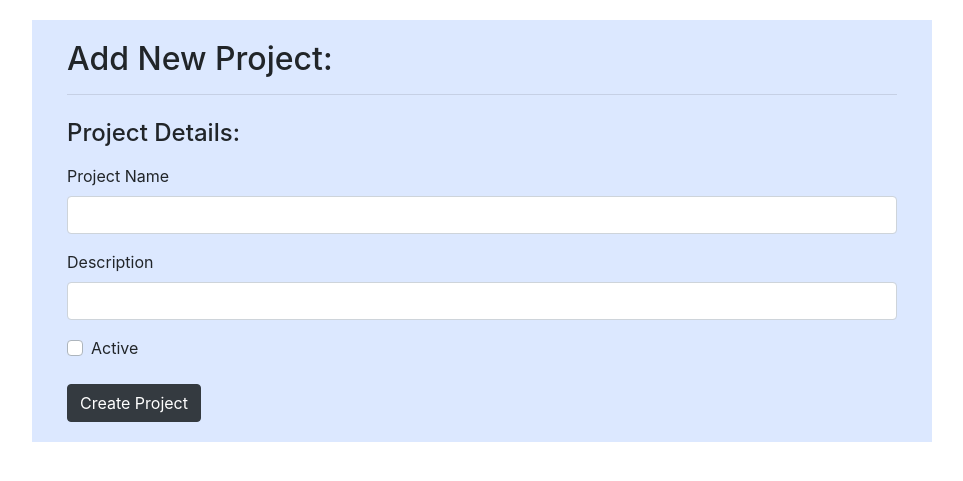
After one commit to handskadi/employee_attendance_app, a Flask app: template templates/project.html in a window 1280 px wide. The commit adds this page. Shown: the top 481 px of the page, without its empty margins (158-1121 px from the left). Run offline with Flask 3, Linux system fonts and the light colour scheme; the template is opened without the code that fills it: values that come from a table or form of the project are taken from there, others are empty; some libraries are stand-ins or nearby versions.

Commit message:
Create employee, Create Project

```diff
--- a/app.py
+++ b/app.py
@@ -2,7 +2,7 @@ import os
 from dotenv import load_dotenv
 from flask import Flask, render_template, redirect, url_for, request, session, flash
 from flask_wtf import FlaskForm
-from wtforms import StringField, PasswordField, SubmitField, SelectField, DateField, IntegerField
+from wtforms import StringField, PasswordField, SubmitField, SelectField, DateField, IntegerField, BooleanField
 from wtforms.validators import DataRequired, Email, ValidationError
 import bcrypt
 from flask_mysqldb import MySQL
@@ -24,9 +24,30 @@ mysql = MySQL(app)
 
 class CreateForm(FlaskForm):
     project_name = StringField("Project Name", validators=[DataRequired()])
-    is_active = BooleanField("Is Active", validators=[DataRequired()])
+    is_active = BooleanField("Active")
     description = StringField("Description", validators=[DataRequired()])
+    submit = SubmitField("Create Project")
 
+@app.route('/project', methods=['GET','POST'])
+def project():
+    # Read data From database
+    cursor = mysql.connection.cursor()
+    cursor.execute("SELECT * FROM user WHERE email=%s", ('wafa@marouani.com',))
+    user = cursor.fetchone()
+    if user and 'user_id' in session and session['user_id'] == 1:
+        form = CreateForm()
+        if form.validate_on_submit():
+            project_name = form.project_name.data
+            is_active = form.is_active.data
+            description = form.description.data
+            cursor = mysql.connection.cursor()
+            print("I got here")
+            cursor.execute("INSERT INTO project (project_name, is_active, description) VALUES (%s,%s,%s)", (project_name, is_active, description))
+            mysql.connection.commit()
+            cursor.close()
+            return redirect(url_for('dashboard'))
+        return render_template('project.html', form=form)
+    return redirect(url_for('login'))
 
 class RegisterForm(FlaskForm):
     first_name = StringField("First Name", validators=[DataRequired()])
@@ -40,7 +61,7 @@ class RegisterForm(FlaskForm):
     # retrive  all projects
     with app.app_context():
         cursor = mysql.connection.cursor()
-        cursor.execute("SELECT * FROM project")
+        cursor.execute("SELECT * FROM project WHERE is_active='1'")
         projects = cursor.fetchall()
         cursor.close()
         project_choices =  [(str(project[0]), project[1]) for project in projects]
@@ -72,26 +93,6 @@ class LoginForm(FlaskForm):
 @app.route('/')
 def index():
     return render_template('index.html')
-
-@app.route('/project', methods=['GET','POST'])
-def project():
-    # Read data From database
-    cursor = mysql.connection.cursor()
-    cursor.execute("SELECT * FROM user WHERE email=%s", ('wafa@marouani.com',))
-    user = cursor.fetchone()
-    if user and 'user_id' in session and session['user_id'] == 1:
-        form = CreateForm()
-        if form.validate_on_submit():
-            project_name = form.project_name.data
-            description = form.description.data
-
-            cursor = mysql.connection.cursor()
-            cursor.execute("INSERT INTO user (username, email, password) VALUES (%s,%s,%s)", (username, email, hashed_password))
-            cursor.close()
-            return redirect(url_for('dashboard'))
-        return render_template('project.html', form=form)
-    return redirect(url_for('login'))
-
 
 @app.route('/register', methods=['GET','POST'])
 def register():
@@ -170,10 +171,12 @@ def dashboard():
         all_users = cursor.fetchall()
         cursor.execute("SELECT * FROM employee")
         all_employees = cursor.fetchall()
+        cursor.execute("SELECT * FROM project")
+        all_projects = cursor.fetchall()
         cursor.close()
 
         if user:
-            return render_template('dashboard.html', user=user, all_users=all_users, all_employees=all_employees)
+            return render_template('dashboard.html', user=user, all_users=all_users, all_employees=all_employees, all_projects=all_projects)
     return redirect(url_for('login'))
 
 @app.route('/logout')
--- /dev/null
+++ b/templates/project.html
@@ -0,0 +1,56 @@
+{% extends 'app.html'%}
+{% block content %}
+
+<div class="container">
+    <h2>Add New Project:</h2>
+    <form action="/project" method="POST">
+        {{ form.hidden_tag() }}
+        <hr class="mb-4">
+        <h4 class="mb-3">Project Details:</h4>
+
+        <div class="form-group">
+            {{ form.project_name.label(for="project_name")}}
+            {{ form.project_name(id="project_name", class="form-control")}}
+
+            {% if form.project_name.errors %}
+            <ul>
+                {% for error in form.project_name.errors %}
+                <li> {{ error }}</li>
+                {% endfor %}
+            </ul>
+            {% endif %}
+        </div>
+        <div class="form-group">
+            {{ form.description.label(for="description")}}
+            {{ form.description(id="description", class="form-control")}}
+
+            {% if form.description.errors %}
+            <ul>
+                {% for error in form.description.errors %}
+                <li> {{ error }}</li>
+                {% endfor %}
+            </ul>
+            {% endif %}
+        </div>
+        <div class="form-group">
+
+
+        </div>
+        <div class="custom-control custom-checkbox">
+            {{ form.is_active(id="is_active", class="custom-control-input")}}
+            {{ form.is_active.label(for="is_active", class="custom-control-label")}}
+            {% if form.is_active.errors %}
+            <ul>
+                {% for error in form.is_active.errors %}
+                <li> {{ error }}</li>
+                {% endfor %}
+            </ul>
+
+            {% endif %}
+
+        </div>
+        {{ form.submit(class="btn btn-dark mt-4")}}
+    </form>
+</div>
+
+{% endblock %}
--- a/templates/register.html
+++ b/templates/register.html
@@ -6,7 +6,7 @@
     <form action="/register" method="POST">
         {{ form.hidden_tag() }}
         <hr class="mb-4">
-        <h4 class="mb-3">Employee Credential:</h4>
+        <h4 class="mb-3">Employee Credentials:</h4>
         <div class="input-group">
             <div class="input-group-prepend">
                 <span class="input-group-text">@</span>
```
Also changed, not shown: templates/dashboard.html (+25 -1 lines).
